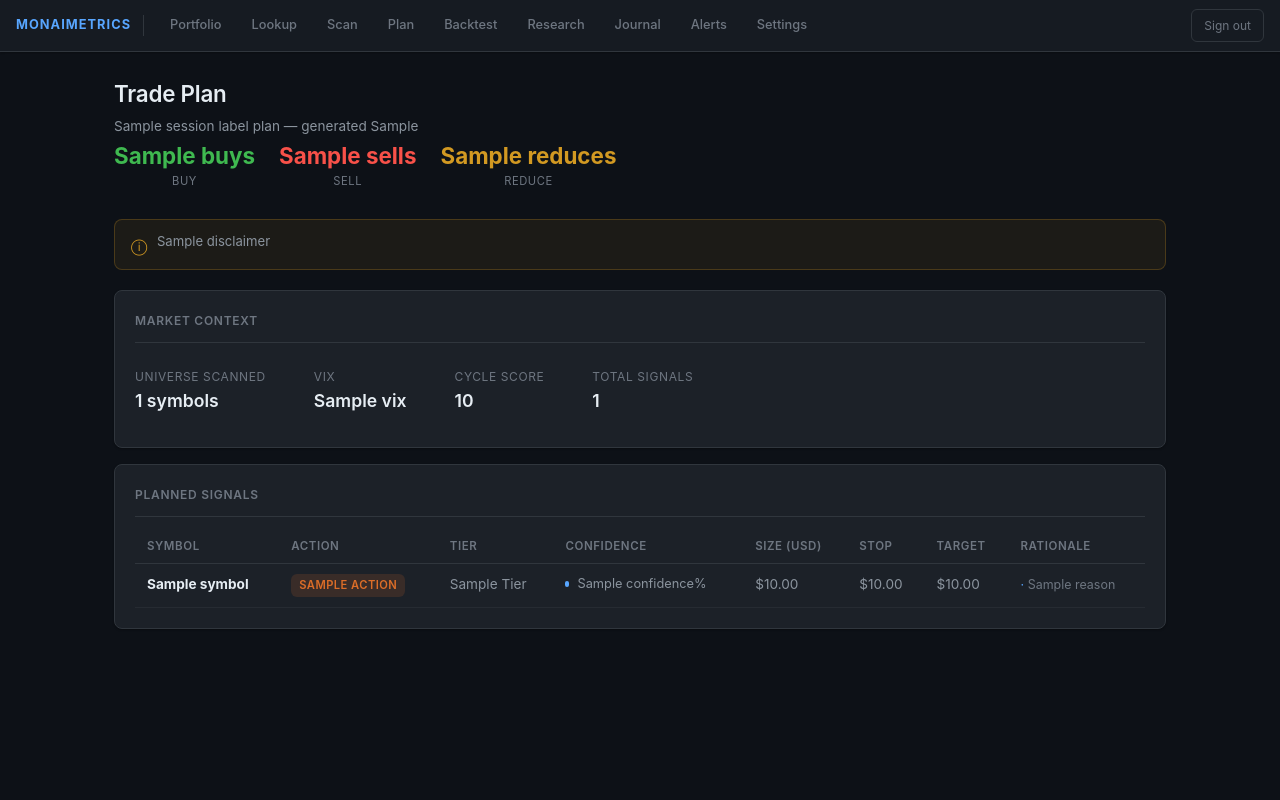
After one commit to agsheves/monaimetrics, a Django app: template web/templates/dashboard/plan.html in a window 1280 px wide. The commit adds this page. Run offline with Django 5.2, Linux system fonts and the light colour scheme; the template is opened without the code that fills it: most values are stand-ins (such as "Sample title", 1, 10 or a date in 2020).

Commit message:
Add daily trade planning and display feature
Implement a new scheduled job to generate daily trade plans, accessible via a new `/plan/` UI page, with updated CSS and documentation.

Replit-Commit-Author: Agent
Replit-Commit-Session-Id: f225537b-fb7d-4216-b00c-55b37c600889
Replit-Commit-Checkpoint-Type: full_checkpoint
Replit-Commit-Event-Id: 12d58728-4957-4e1f-88df-e1ae1c5d588a
Replit-Commit-Screenshot-Url: https://storage.googleapis.com/screenshot-production-us-central1/13e667a4-e90f-4a46-bafe-d1058a602ff5/f225537b-fb7d-4216-b00c-55b37c600889/pDLxNDd
Replit-Helium-Checkpoint-Created: true

```diff
--- a/web/dashboard/urls.py
+++ b/web/dashboard/urls.py
@@ -15,4 +15,5 @@ urlpatterns = [
     path("journal/", views.journal_view, name="journal"),
     path("api/unread-count/", views.api_unread_count, name="api_unread_count"),
     path("api/allocation-preview/", views.allocation_preview_api, name="allocation_preview"),
+    path("plan/", views.plan_view, name="plan"),
 ]
--- a/web/static/css/style.css
+++ b/web/static/css/style.css
@@ -995,6 +995,88 @@ input[type="number"]:focus {
     line-height: 1.5;
 }
 
+/* ---- Plan page ---- */
+.plan-disclaimer {
+    display: flex;
+    align-items: flex-start;
+    gap: 0.6rem;
+    background: rgba(210, 153, 34, 0.08);
+    border: 1px solid rgba(210, 153, 34, 0.25);
+    border-radius: var(--radius-md);
+    padding: 0.75rem 1rem;
+    font-size: 0.82rem;
+    color: var(--text-secondary);
+    margin-bottom: 1.25rem;
+    line-height: 1.5;
+}
+
+.plan-disclaimer-icon {
+    flex-shrink: 0;
+    color: var(--yellow);
+    font-size: 1rem;
+    margin-top: 0.05rem;
+}
+
+.card-header {
+    font-size: 0.75rem;
+    font-weight: 600;
+    text-transform: uppercase;
+    letter-spacing: 0.06em;
+    color: var(--text-muted);
+    padding-bottom: 0.75rem;
+    border-bottom: 1px solid var(--border);
+    margin-bottom: 0.75rem;
+}
+
+.data-table {
+    width: 100%;
+    border-collapse: collapse;
+    font-size: 0.85rem;
+}
+
+.data-table th {
+    text-align: left;
+    font-size: 0.72rem;
+    font-weight: 600;
+    text-transform: uppercase;
+    letter-spacing: 0.05em;
+    color: var(--text-muted);
+    padding: 0.5rem 0.75rem;
+    border-bottom: 1px solid var(--border);
+}
+
+.data-table td {
+    padding: 0.6rem 0.75rem;
+    border-bottom: 1px solid rgba(48, 54, 61, 0.5);
+    vertical-align: top;
+    color: var(--text-secondary);
+}
+
+.data-table td strong {
+    color: var(--text-primary);
+}
+
+.data-table tbody tr:hover td {
+    background: var(--bg-hover);
+}
+
+.reason-list {
+    list-style: none;
+    margin: 0;
+    padding: 0;
+}
+
+.reason-list li {
+    font-size: 0.78rem;
+    color: var(--text-muted);
+    padding: 0.1rem 0;
+}
+
+.reason-list li::before {
+    content: "· ";
+    color: var(--accent);
+}
+
 @media (max-width: 480px) {
     .topbar { padding: 0 0.5rem; gap: 0.375rem; }
     .topbar-brand { font-size: 0.7rem; padding-right: 0.5rem; margin-right: 0.125rem; }
--- a/web/templates/dashboard/base.html
+++ b/web/templates/dashboard/base.html
@@ -5,7 +5,7 @@
     <meta charset="UTF-8">
     <meta name="viewport" content="width=device-width, initial-scale=1.0">
     <title>{% block title %}Monaimetrics{% endblock %}</title>
-    <link rel="stylesheet" href="{% static 'css/style.css' %}?v=5">
+    <link rel="stylesheet" href="{% static 'css/style.css' %}?v=6">
 </head>
 <body>
     <div class="layout">
@@ -15,6 +15,7 @@
                 <a href="{% url 'dashboard' %}" class="{% if request.resolver_match.url_name == 'dashboard' %}active{% endif %}">Portfolio</a>
                 <a href="{% url 'lookup' %}" class="{% if request.resolver_match.url_name == 'lookup' %}active{% endif %}">Lookup</a>
                 <a href="{% url 'scan' %}" class="{% if request.resolver_match.url_name == 'scan' %}active{% endif %}">Scan</a>
+                <a href="{% url 'plan' %}" class="{% if request.resolver_match.url_name == 'plan' %}active{% endif %}">Plan</a>
                 <a href="{% url 'backtest' %}" class="{% if request.resolver_match.url_name == 'backtest' %}active{% endif %}">Backtest</a>
                 <a href="{% url 'research' %}" class="{% if request.resolver_match.url_name == 'research' %}active{% endif %}">Research</a>
                 <a href="{% url 'journal' %}" class="{% if request.resolver_match.url_name == 'journal' %}active{% endif %}">Journal</a>
--- /dev/null
+++ b/web/templates/dashboard/plan.html
@@ -0,0 +1,141 @@
+{% extends "dashboard/base.html" %}
+{% block title %}Trade Plan - Monaimetrics{% endblock %}
+
+{% block content %}
+<div class="page-header">
+    <div>
+        <h1>Trade Plan</h1>
+        {% if plan %}
+            <p>{{ session_label }} plan &mdash; generated {{ generated_display }}</p>
+        {% else %}
+            <p>No plan available yet</p>
+        {% endif %}
+    </div>
+    {% if plan %}
+    <div style="display:flex; gap:1.5rem; align-items:center;">
+        <div style="text-align:center;">
+            <div style="font-size:1.4rem; font-weight:700; color:var(--green);">{{ plan.buys }}</div>
+            <div style="font-size:0.7rem; color:var(--text-muted); text-transform:uppercase; letter-spacing:0.05em;">Buy</div>
+        </div>
+        <div style="text-align:center;">
+            <div style="font-size:1.4rem; font-weight:700; color:var(--red);">{{ plan.sells }}</div>
+            <div style="font-size:0.7rem; color:var(--text-muted); text-transform:uppercase; letter-spacing:0.05em;">Sell</div>
+        </div>
+        <div style="text-align:center;">
+            <div style="font-size:1.4rem; font-weight:700; color:var(--yellow);">{{ plan.reduces }}</div>
+            <div style="font-size:0.7rem; color:var(--text-muted); text-transform:uppercase; letter-spacing:0.05em;">Reduce</div>
+        </div>
+    </div>
+    {% endif %}
+</div>
+
+<div class="plan-disclaimer">
+    <span class="plan-disclaimer-icon">&#9432;</span>
+    {% if plan %}
+        {{ plan.disclaimer }}
+    {% else %}
+        The trade planner runs automatically at <strong>07:00 ET</strong> (pre-market) and <strong>19:00 ET</strong> (evening) on weekdays.
+        It evaluates the full strategy stack in read-only mode and stores the results here for your review.
+        No trades are placed from this page.
+    {% endif %}
+</div>
+
+{% if plan %}
+
+<div class="card" style="margin-bottom:1rem;">
+    <div class="card-header">Market Context</div>
+    <div style="display:flex; gap:3rem; padding:0.75rem 0;">
+        <div>
+            <div style="font-size:0.75rem; color:var(--text-muted); text-transform:uppercase; letter-spacing:0.05em;">Universe Scanned</div>
+            <div style="font-size:1.1rem; font-weight:600;">{{ plan.universe_size }} symbols</div>
+        </div>
+        <div>
+            <div style="font-size:0.75rem; color:var(--text-muted); text-transform:uppercase; letter-spacing:0.05em;">VIX</div>
+            <div style="font-size:1.1rem; font-weight:600;">{% if plan.vix %}{{ plan.vix }}{% else %}N/A{% endif %}</div>
+        </div>
+        <div>
+            <div style="font-size:0.75rem; color:var(--text-muted); text-transform:uppercase; letter-spacing:0.05em;">Cycle Score</div>
+            <div style="font-size:1.1rem; font-weight:600;">{{ plan.cycle_score }}</div>
+        </div>
+        <div>
+            <div style="font-size:0.75rem; color:var(--text-muted); text-transform:uppercase; letter-spacing:0.05em;">Total Signals</div>
+            <div style="font-size:1.1rem; font-weight:600;">{{ plan.signal_count }}</div>
+        </div>
+    </div>
+</div>
+
+{% if plan.signals %}
+<div class="card">
+    <div class="card-header">Planned Signals</div>
+    <table class="data-table">
+        <thead>
+            <tr>
+                <th>Symbol</th>
+                <th>Action</th>
+                <th>Tier</th>
+                <th>Confidence</th>
+                <th>Size (USD)</th>
+                <th>Stop</th>
+                <th>Target</th>
+                <th>Rationale</th>
+            </tr>
+        </thead>
+        <tbody>
+            {% for sig in plan.signals %}
+            <tr>
+                <td><strong>{{ sig.symbol }}</strong></td>
+                <td>
+                    <span class="badge badge-{% if sig.action == 'BUY' %}buy{% elif sig.action == 'SELL' %}sell{% else %}reduce{% endif %}">
+                        {{ sig.action }}
+                    </span>
+                </td>
+                <td style="text-transform:capitalize;">{{ sig.tier }}</td>
+                <td>
+                    <div style="display:flex; align-items:center; gap:0.5rem;">
+                        <div class="confidence-bar" title="{{ sig.confidence }}%">
+                            <div class="confidence-fill" style="width:{{ sig.confidence }}%"></div>
+                        </div>
+                        <span style="font-size:0.8rem; color:var(--text-secondary);">{{ sig.confidence }}%</span>
+                    </div>
+                </td>
+                <td>{% if sig.position_size_usd %}${{ sig.position_size_usd|floatformat:2 }}{% else %}&mdash;{% endif %}</td>
+                <td>{% if sig.stop_price %}${{ sig.stop_price|floatformat:2 }}{% else %}&mdash;{% endif %}</td>
+                <td>{% if sig.target_price %}${{ sig.target_price|floatformat:2 }}{% else %}&mdash;{% endif %}</td>
+                <td>
+                    {% if sig.reasons %}
+                    <ul class="reason-list">
+                        {% for r in sig.reasons %}
+                        <li>{{ r }}</li>
+                        {% endfor %}
+                    </ul>
+                    {% else %}&mdash;{% endif %}
+                </td>
+            </tr>
+            {% endfor %}
+        </tbody>
+    </table>
+</div>
+
+{% else %}
+<div class="card">
+    <p style="color:var(--text-muted); padding:1rem 0;">
+        The last planning run found no actionable signals across {{ plan.universe_size }} symbols.
+        This can happen when market conditions don't meet the strategy thresholds — that's the system working as intended.
+    </p>
+</div>
+{% endif %}
+
+{% else %}
+<div class="card">
+    <div style="padding:2rem; text-align:center; color:var(--text-muted);">
+        <div style="font-size:2rem; margin-bottom:1rem;">&#128200;</div>
+        <p style="margin-bottom:0.5rem;">No plan has been generated yet.</p>
+        <p style="font-size:0.85rem;">
+            The planner runs automatically at <strong style="color:var(--text-secondary);">07:00 ET</strong> and
+            <strong style="color:var(--text-secondary);">19:00 ET</strong> on weekdays.
+            Check back after the next scheduled run.
+        </p>
+    </div>
+</div>
+{% endif %}
+{% endblock %}
```
Also changed, not shown: monaimetrics/scheduler.py (+140 -0 lines), monaimetrics/trade_journal.py (+24 -0 lines), replit.md (+8 -3 lines), web/dashboard/views.py (+27 -0 lines).
